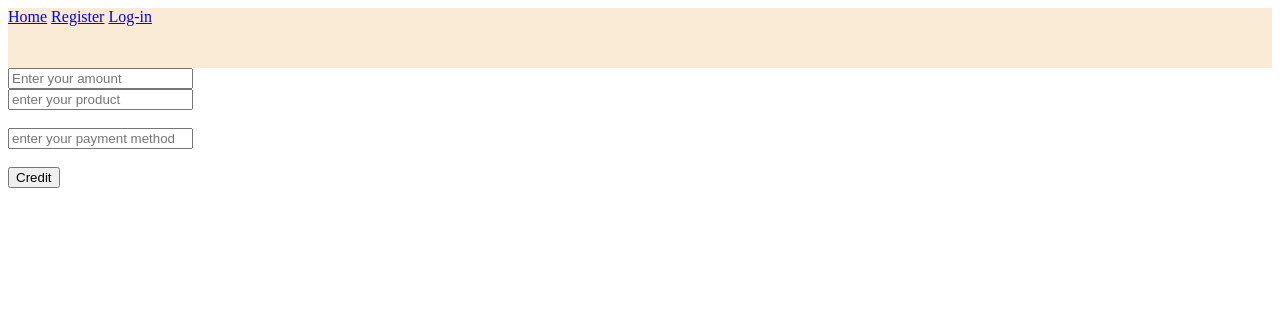
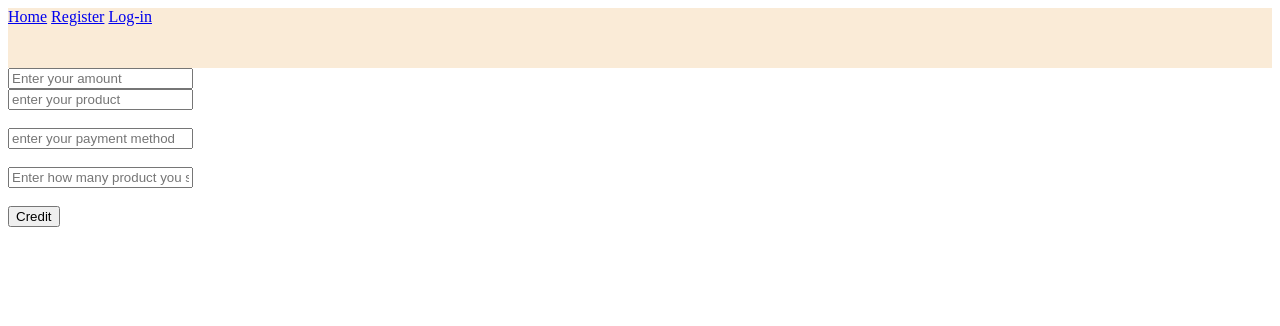
Before and after one commit to rajanyadav80092/Shopping-Web, a Flask app: template templates/add_order.html in a window 1280 px wide. Shown: the top 326 px of the page. Run offline with Flask 3, Linux system fonts and the light colour scheme; the template is opened without the code that fills it, so the values that code supplies are empty.

Commit message:
order change

```diff
--- a/templates/add_order.html
+++ b/templates/add_order.html
@@ -5,6 +5,7 @@
     <input class="glash-input" type="number" name="amount" placeholder="Enter your amount" required><br>
     <input class="glash-input" type="text" name="product" placeholder="enter your product" required><br><br>
     <input class="glash-input" type="text" name="Payment_method" placeholder="enter your payment method" required><br><br>
+    <input class="glash-input" type="text" name="quantity" placeholder="Enter how many product you should"><br><br>
     <button class="glash-btn" type="submit">Credit</button>
 </form>
 </div>
```
